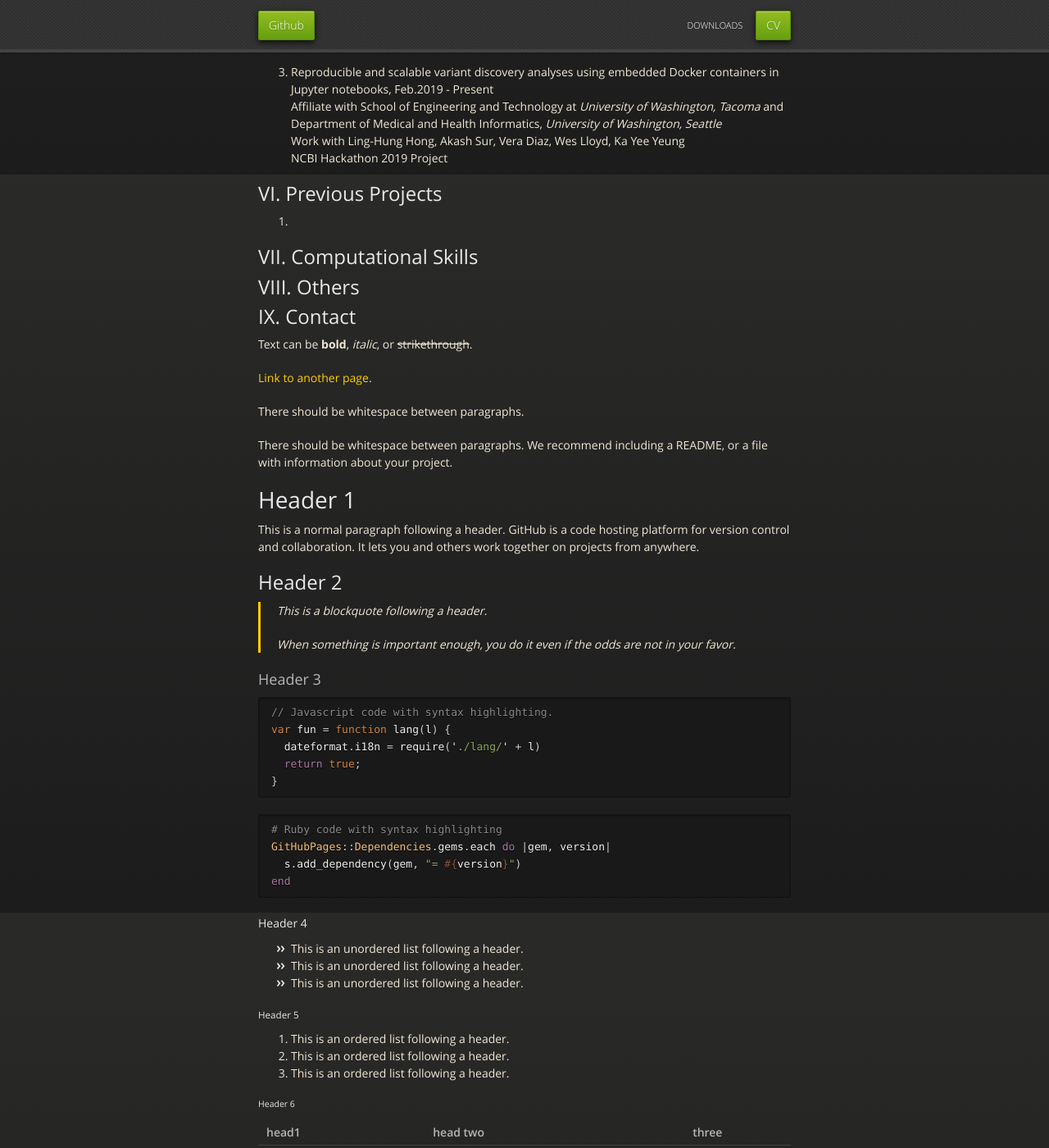
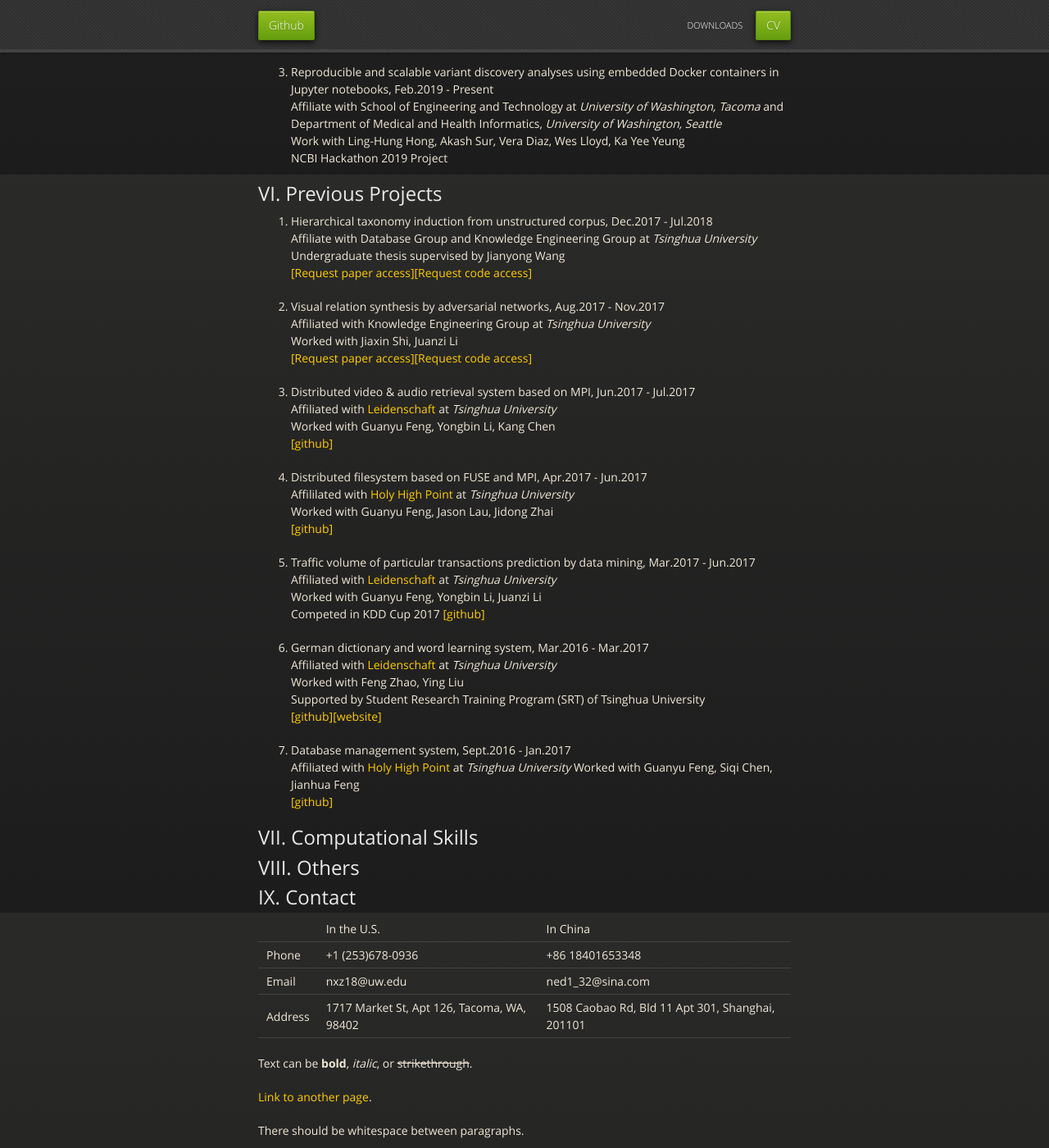
Before and after one commit to Egria/website, a Jekyll site: the page built from index.md, in a window 1280 px wide and 1400 px high, scrolled down 1587 px. Shown: the whole window at 82% size. Built offline with Jekyll 4.4.1, drawn with Linux system fonts in a browser that asks for light colours; our own code applies the rules of GitHub Pages for plain Markdown files.

Commit message:
Update index.md

```diff
--- a/index.md
+++ b/index.md
@@ -76,13 +76,54 @@ NCBI Hackathon 2019 Project
 
 ## VI. Previous Projects
 
-1.
+1. Hierarchical taxonomy induction from unstructured corpus, Dec.2017 - Jul.2018
+Affiliate with Database Group and Knowledge Engineering Group at _Tsinghua University_
+Undergraduate thesis supervised by Jianyong Wang
+[\[Request paper access\]]()[\[Request code access\]]()
+
+2. Visual relation synthesis by adversarial networks, Aug.2017 - Nov.2017
+Affiliated with Knowledge Engineering Group at _Tsinghua University_
+Worked with Jiaxin Shi, Juanzi Li
+[\[Request paper access\]]()[\[Request code access\]]()
+
+3. Distributed video & audio retrieval system based on MPI, Jun.2017 - Jul.2017
+Affiliated with [Leidenschaft](https://github.com/Leidenschaft) at _Tsinghua University_
+Worked with Guanyu Feng, Yongbin Li, Kang Chen
+[\[github\]](https://github.com/Leidenschaft/MovSearch)
+
+4. Distributed filesystem based on FUSE and MPI, Apr.2017 - Jun.2017
+Affililated with [Holy High Point](https://github.com/HolyHighPoint) at _Tsinghua University_
+Worked with Guanyu Feng, Jason Lau, Jidong Zhai
+[\[github\]](https://github.com/HolyHighPoint/fuse-mpi)
+
+5. Traffic volume of particular transactions prediction by data mining, Mar.2017 - Jun.2017
+Affiliated with [Leidenschaft](https://github.com/Leidenschaft) at _Tsinghua University_
+Worked with Guanyu Feng, Yongbin Li, Juanzi Li
+Competed in KDD Cup 2017
+[\[github\]](https://github.com/Leidenschaft/KDDCup2017)
+
+6. German dictionary and word learning system, Mar.2016 - Mar.2017
+Affiliated with [Leidenschaft](https://github.com/Leidenschaft) at _Tsinghua University_
+Worked with Feng Zhao, Ying Liu
+Supported by Student Research Training Program (SRT) of Tsinghua University
+[\[github\]](https://github.com/Leidenschaft/Deutsch-Lernen)[\[website\]](leidenschaft.cn)
+
+7. Database management system, Sept.2016 - Jan.2017
+Affiliated with [Holy High Point](https://github.com/HolyHighPoint) at _Tsinghua University_
+Worked with Guanyu Feng, Siqi Chen, Jianhua Feng
+[\[github\]](https://github.com/HolyHighPoint/DBMS)
+
 
 ## VII. Computational Skills
 
 ## VIII. Others
 
 ## IX. Contact
+
+|              | In the U.S.       | In China  |
+| Phone        | +1 (253)678-0936  | +86 18401653348  |
+| Email        | nxz18@uw.edu      | ned1_32@sina.com |
+| Address      | 1717 Market St, Apt 126, Tacoma, WA, 98402 | 1508 Caobao Rd, Bld 11 Apt 301, Shanghai, 201101 |
 
 Text can be **bold**, _italic_, or ~~strikethrough~~.
 
```
